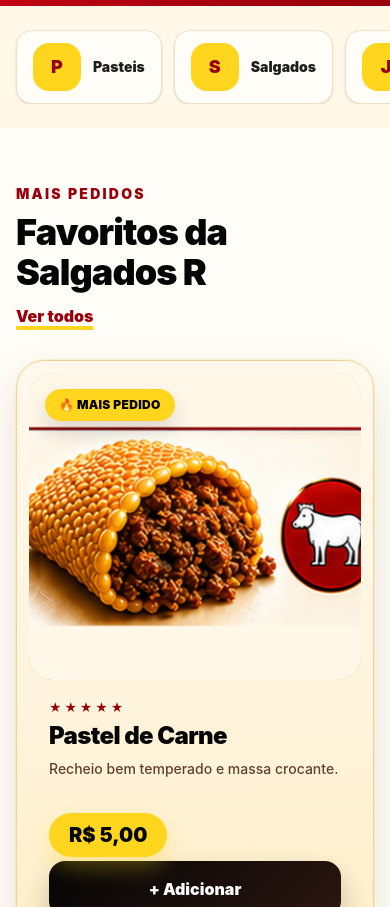
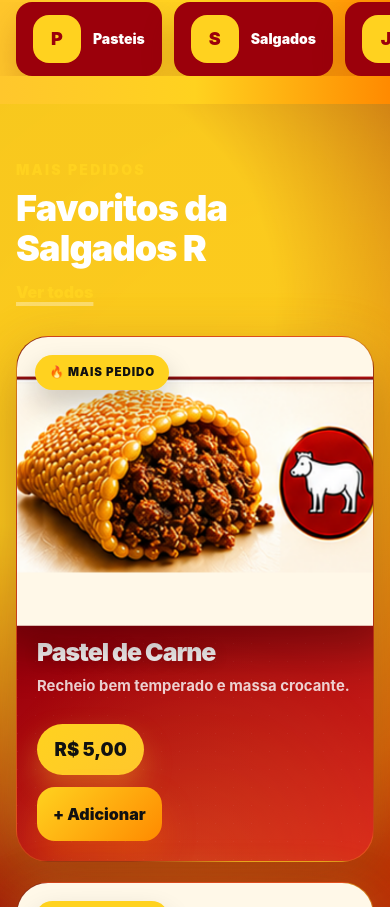
Before and after one commit to leivyfrostbispo1999-commits/salgados-r, a React (Vite) app: page / in a window 390 px wide. Shown: the part 1093-2000 px from the top of the page. Built offline with nearby package versions, Linux system fonts and the light colour scheme.

Commit message:
style: eleva identidade visual publica para padrao premium

```diff
--- a/src/components/PublicHome.tsx
+++ b/src/components/PublicHome.tsx
@@ -35,9 +35,9 @@ const featured = [
     imageAlt: 'Coxinha dourada e crocante',
   },
   {
-    name: 'Suco na Garrafinha',
-    description: 'Suco natural 300 ml para pedido online.',
-    price: 'R$ 4,00',
+    name: 'Suco Natural',
+    description: 'Suco natural gelado.',
+    price: 'A partir de R$ 4,00',
     href: '/cardapio?produto=suco-natural-garrafinha-300ml',
     imageUrl: '/produtos/garrafinha-refil.png',
     imageAlt: 'Garrafinha de suco natural 300 ml',
@@ -79,14 +79,14 @@ function Hero() {
             Salgados quentinhos, pasteis crocantes e sucos gelados.
           </h1>
           <p className="mt-5 max-w-xl text-lg font-bold leading-8 text-white/85">
-            Monte seu pedido em poucos cliques, veja os precos e confirme pelo WhatsApp oficial da Salgados R.
+            Escolha, peça e confirme pelo WhatsApp.
           </p>
           <div className="mt-8 flex flex-col gap-3 sm:flex-row">
             <a
               href="/cardapio"
               className="rounded-full bg-[#FFD51E] px-7 py-4 text-center text-base font-black text-[#050505] shadow-lg transition hover:scale-[1.02] hover:bg-[#FFE047] focus:outline-none focus:ring-4 focus:ring-[#FFD51E]/50"
             >
-              Ver cardapio
+              Pedir agora
             </a>
             <a
               href="/#refil"
@@ -97,7 +97,7 @@ function Hero() {
           </div>
           <div className="mt-8 flex flex-wrap gap-3">
             <span className="rounded-full bg-white/15 px-4 py-2 text-sm font-black text-white">a partir de R$ 4,00</span>
-            <span className="rounded-full bg-white/15 px-4 py-2 text-sm font-black text-white">suco natural 300 ml</span>
+            <span className="rounded-full bg-white/15 px-4 py-2 text-sm font-black text-white">suco natural gelado</span>
           </div>
         </div>
 
@@ -125,16 +125,16 @@ function Hero() {
 
 function CategoryStripHome() {
   return (
-    <section className="bg-[#FFF8E8] py-6">
+    <section className="bg-[linear-gradient(90deg,#FFC72C,#FFD21F,#FF8A00)] py-7">
       <div className="mx-auto max-w-7xl overflow-x-auto px-4 sm:px-6">
         <div className="flex min-w-max gap-3">
           {categories.map((category) => (
             <a
               key={category.label}
               href={category.href}
-              className="group flex min-w-32 items-center gap-3 rounded-2xl border border-[#EFE0C8] bg-[#FFFDF7] px-4 py-3 shadow-sm transition hover:-translate-y-0.5 hover:border-[#FFD51E] hover:shadow-md focus:outline-none focus:ring-4 focus:ring-[#FFD51E]/50"
+              className="group flex min-w-32 items-center gap-3 rounded-2xl border border-[#9B000B]/10 bg-[#9B000B] px-4 py-3 text-white shadow-[0_18px_34px_rgba(110,0,8,0.20)] transition hover:-translate-y-0.5 hover:bg-[#6E0008] hover:shadow-md focus:outline-none focus:ring-4 focus:ring-white/50"
             >
-              <span className="grid h-12 w-12 place-items-center rounded-2xl bg-[#FFD51E] text-lg font-black text-[#99000D]">
+              <span className="grid h-12 w-12 place-items-center rounded-2xl bg-[#FFD21F] text-lg font-black text-[#9B000B]">
                 {category.mark}
               </span>
               <span className="text-sm font-black">{category.label}</span>
@@ -148,14 +148,14 @@ function CategoryStripHome() {
 
 function FeaturedHome() {
   return (
-    <section className="bg-[#FFFDF7] py-14">
+    <section className="sr-hot-bg py-14 text-white">
       <div className="mx-auto max-w-7xl px-4 sm:px-6">
         <div className="flex flex-col gap-3 sm:flex-row sm:items-end sm:justify-between">
           <div>
-            <p className="text-sm font-black uppercase tracking-[0.16em] text-[#99000D]">Mais pedidos</p>
-            <h2 className="mt-2 text-4xl font-black tracking-tight text-[#050505]">Favoritos da Salgados R</h2>
+            <p className="text-sm font-black uppercase tracking-[0.16em] text-[#FFD21F]">Mais pedidos</p>
+            <h2 className="mt-2 text-4xl font-black tracking-tight text-white">Favoritos da Salgados R</h2>
           </div>
-          <a href="/cardapio" className="font-black text-[#99000D] underline decoration-[#FFD51E] decoration-4 underline-offset-4">
+          <a href="/cardapio" className="font-black text-[#FFD21F] underline decoration-white/35 decoration-4 underline-offset-4">
             Ver todos
           </a>
         </div>
@@ -164,35 +164,34 @@ function FeaturedHome() {
           {featured.map((item) => (
             <article
               key={item.name}
-              className="group flex h-full flex-col overflow-hidden rounded-[28px] border border-[#F0D39B] bg-[linear-gradient(180deg,#FFF8EC_0%,#FFF4DD_58%,#FFEFC8_100%)] p-3 shadow-[0_18px_44px_rgba(83,38,0,0.12),0_0_0_1px_rgba(255,213,30,0.16)] transition duration-[250ms] hover:-translate-y-1 hover:shadow-[0_26px_70px_rgba(139,0,8,0.20),0_0_30px_rgba(255,213,30,0.16)]"
+              className="sr-food-card"
             >
-              <div className="relative overflow-hidden rounded-[24px] bg-[radial-gradient(circle_at_50%_38%,#FFFDF7_0,#FFE7A3_46%,#F4B51A_100%)]">
-                <div className="absolute inset-x-8 bottom-6 h-9 rounded-full bg-black/18 blur-xl transition duration-[250ms] group-hover:bg-black/24" />
+              <div className="sr-food-media">
                 <img
                   src={item.imageUrl}
                   alt={item.imageAlt}
                   width="900"
                   height="640"
                   loading="lazy"
-                  className="relative aspect-[1.08/1] w-full object-cover object-center drop-shadow-[0_18px_18px_rgba(75,35,0,0.18)] transition duration-[250ms] group-hover:scale-[1.045]"
+                  className="sr-food-image"
                 />
-                <span className="absolute left-4 top-4 rounded-full bg-[#FFD51E] px-3.5 py-2 text-xs font-black uppercase tracking-wide text-[#050505] shadow-[0_10px_22px_rgba(0,0,0,0.14)]">
+                <span className="sr-food-badge">
                   🔥 Mais pedido
                 </span>
               </div>
-              <div className="flex flex-1 flex-col p-5">
-                <p className="text-xs font-black tracking-[0.24em] text-[#99000D]">★★★★★</p>
-                <h3 className="mt-2 text-2xl font-black leading-[1.02] tracking-tight text-[#050505]">{item.name}</h3>
-                <p className="mt-2 min-h-12 text-sm font-medium leading-6 text-[#5F4030]">{item.description}</p>
+              <div className="sr-food-body">
+                <p className="text-xs font-black tracking-[0.24em] text-[#FFD21F]">★★★★★</p>
+                <h3 className="sr-food-name">{item.name}</h3>
+                <p className="sr-food-description">{item.description}</p>
                 <div className="mt-auto pt-4">
                   <div className="mb-3">
-                    <span className="rounded-full bg-[#FFD51E] px-5 py-2.5 text-xl font-black text-[#050505] shadow-[0_10px_22px_rgba(255,213,30,0.32)]">
+                    <span className="sr-food-price">
                       {item.price}
                     </span>
                   </div>
                   <a
                     href={item.href}
-                    className="block min-h-14 rounded-2xl bg-[linear-gradient(135deg,#050505,#2A1610)] px-5 py-4 text-center text-base font-black text-white shadow-[0_14px_28px_rgba(5,5,5,0.22)] transition duration-[250ms] hover:scale-[1.015] hover:bg-[#99000D] focus:outline-none focus:ring-4 focus:ring-[#FFD51E]/50"
+                    className="sr-food-action focus:outline-none focus:ring-4 focus:ring-[#FFD51E]/50"
                   >
                     + Adicionar
                   </a>
@@ -208,7 +207,7 @@ function FeaturedHome() {
 
 function HowItWorksHome() {
   return (
-    <section id="como-pedir" className="scroll-mt-24 bg-[#FFF8E8] py-14">
+    <section id="como-pedir" className="scroll-mt-24 bg-[#FFC72C] py-14">
       <div className="mx-auto max-w-7xl px-4 sm:px-6">
         <p className="text-sm font-black uppercase tracking-[0.16em] text-[#99000D]">Como funciona</p>
         <h2 className="mt-2 text-4xl font-black tracking-tight text-[#050505]">Pedido rapido, sem complicar.</h2>
@@ -230,18 +229,18 @@ function HowItWorksHome() {
 
 function RefillBannerHome() {
   return (
-    <section id="refil" className="scroll-mt-24 bg-[#FFF8E8] pb-14">
+    <section id="refil" className="scroll-mt-24 bg-[#FFC72C] pb-14">
       <div className="mx-auto max-w-7xl px-4 sm:px-6">
-        <div className="grid gap-5 overflow-hidden rounded-[2rem] bg-[linear-gradient(135deg,#FFD51E,#FFF3B0)] p-6 shadow-[0_18px_48px_rgba(139,0,8,0.12)] sm:p-8 lg:grid-cols-[1fr_auto] lg:items-center">
+        <div className="grid gap-5 overflow-hidden rounded-[2rem] bg-[linear-gradient(135deg,#6E0008,#DA291C_58%,#FF8A00)] p-6 text-white shadow-[0_24px_60px_rgba(110,0,8,0.28)] sm:p-8 lg:grid-cols-[1fr_auto] lg:items-center">
           <div>
-            <p className="text-sm font-black uppercase tracking-[0.16em] text-[#99000D]">Refil de sucos naturais</p>
-            <h2 className="mt-2 text-3xl font-black tracking-tight text-[#050505]">R$ 1,00 a cada 100 ml.</h2>
-            <p className="mt-2 max-w-2xl text-sm font-bold leading-6 text-[#4A3329]">
-              Garrafinha de 300 ml por R$ 4,00. Refil no balcao para nossa garrafa ou a sua.
+            <p className="text-sm font-black uppercase tracking-[0.16em] text-[#FFD21F]">Refil de sucos naturais</p>
+            <h2 className="mt-2 text-3xl font-black tracking-tight text-white">A partir de R$ 4,00.</h2>
+            <p className="mt-2 max-w-2xl text-sm font-bold leading-6 text-white/85">
+              Goiaba e maracuja geladinhos para acompanhar seus salgados.
             </p>
           </div>
-          <a href="/cardapio?categoria=refil" className="rounded-xl bg-[#050505] px-6 py-4 text-center font-black text-white transition hover:bg-[#99000D] focus:outline-none focus:ring-4 focus:ring-white/70">
-            Ver detalhes
+          <a href="/cardapio?categoria=refil" className="rounded-2xl bg-[#FFD21F] px-6 py-4 text-center font-black text-[#111111] shadow-[0_18px_34px_rgba(255,210,31,0.32)] transition hover:scale-[1.02] focus:outline-none focus:ring-4 focus:ring-white/70">
+            Ver opcoes
           </a>
         </div>
       </div>
--- a/src/index.css
+++ b/src/index.css
@@ -1,6 +1,17 @@
 @import "tailwindcss";
 
 :root {
+  --sr-red: #da291c;
+  --sr-red-dark: #9b000b;
+  --sr-red-deep: #6e0008;
+  --sr-yellow: #ffc72c;
+  --sr-yellow-strong: #ffd21f;
+  --sr-orange: #ff8a00;
+  --sr-black: #111111;
+  --sr-cream: #fff1cf;
+  --sr-radius-xl: 32px;
+  --sr-shadow-card: 0 24px 60px rgba(68, 0, 8, 0.28);
+  --sr-shadow-glow: 0 0 42px rgba(255, 199, 44, 0.28);
   color: #18181b;
   background: #fafafa;
   font-family:
@@ -24,3 +35,182 @@ body {
 * {
   box-sizing: border-box;
 }
+
+.sr-hot-bg {
+  background:
+    radial-gradient(circle at 12% 8%, rgba(255, 210, 31, 0.95) 0 10%, transparent 28%),
+    radial-gradient(circle at 92% 18%, rgba(255, 138, 0, 0.55) 0 10%, transparent 30%),
+    linear-gradient(145deg, var(--sr-red-deep) 0%, var(--sr-red-dark) 40%, var(--sr-red) 100%);
+}
+
+.sr-food-card {
+  position: relative;
+  display: flex;
+  min-height: 430px;
+  overflow: hidden;
+  flex-direction: column;
+  border-radius: var(--sr-radius-xl);
+  border: 1px solid rgba(255, 199, 44, 0.26);
+  color: white;
+  background:
+    radial-gradient(circle at 74% 6%, rgba(255, 210, 31, 0.75) 0 9%, transparent 27%),
+    radial-gradient(circle at 8% 28%, rgba(255, 138, 0, 0.32) 0 8%, transparent 25%),
+    linear-gradient(150deg, var(--sr-red-deep) 0%, var(--sr-red-dark) 45%, var(--sr-red) 100%);
+  box-shadow: var(--sr-shadow-card), var(--sr-shadow-glow);
+  isolation: isolate;
+  transition:
+    transform 250ms ease,
+    box-shadow 250ms ease,
+    filter 250ms ease;
+}
+
+.sr-food-card::before {
+  position: absolute;
+  inset: 0;
+  z-index: -1;
+  background-image:
+    linear-gradient(135deg, rgba(255, 255, 255, 0.07) 0 1px, transparent 1px),
+    radial-gradient(circle at 50% 100%, rgba(255, 199, 44, 0.24), transparent 42%);
+  background-size: 18px 18px, auto;
+  content: "";
+  opacity: 0.7;
+}
+
+.sr-food-card:hover {
+  transform: translateY(-6px);
+  box-shadow: 0 32px 80px rgba(68, 0, 8, 0.34), 0 0 54px rgba(255, 199, 44, 0.36);
+}
+
+.sr-food-media {
+  position: relative;
+  min-height: 250px;
+  overflow: visible;
+}
+
+.sr-food-media::after {
+  position: absolute;
+  right: 8%;
+  bottom: 16px;
+  left: 8%;
+  height: 34px;
+  border-radius: 999px;
+  background: rgba(17, 17, 17, 0.38);
+  content: "";
+  filter: blur(18px);
+}
+
+.sr-food-image {
+  position: relative;
+  z-index: 1;
+  width: 100%;
+  height: 275px;
+  object-fit: cover;
+  object-position: center;
+  transform: scale(1.1);
+  filter: drop-shadow(0 24px 20px rgba(20, 0, 0, 0.32));
+  transition: transform 250ms ease, filter 250ms ease;
+}
+
+.sr-food-card:hover .sr-food-image {
+  transform: scale(1.15);
+  filter: drop-shadow(0 30px 24px rgba(20, 0, 0, 0.38));
+}
+
+.sr-food-badge {
+  position: absolute;
+  top: 18px;
+  left: 18px;
+  z-index: 2;
+  border-radius: 999px;
+  background: var(--sr-yellow-strong);
+  color: var(--sr-black);
+  box-shadow: 0 14px 28px rgba(17, 17, 17, 0.2);
+  font-size: 0.72rem;
+  font-weight: 950;
+  letter-spacing: 0.08em;
+  padding: 0.55rem 0.9rem;
+  text-transform: uppercase;
+}
+
+.sr-food-body {
+  display: flex;
+  flex: 1;
+  flex-direction: column;
+  gap: 12px;
+  padding: 0 20px 20px;
+}
+
+.sr-food-name {
+  color: #fff;
+  font-size: clamp(1.55rem, 5vw, 2.25rem);
+  font-weight: 950;
+  letter-spacing: -0.04em;
+  line-height: 0.98;
+  text-shadow: 0 2px 14px rgba(0, 0, 0, 0.18);
+}
+
+.sr-food-description {
+  max-width: 24rem;
+  overflow: hidden;
+  color: rgba(255, 255, 255, 0.82);
+  display: -webkit-box;
+  font-size: 0.93rem;
+  font-weight: 650;
+  line-height: 1.35;
+  -webkit-box-orient: vertical;
+  -webkit-line-clamp: 1;
+}
+
+.sr-food-price {
+  display: inline-flex;
+  width: fit-content;
+  align-items: center;
+  border-radius: 999px;
+  background: linear-gradient(135deg, var(--sr-yellow-strong), var(--sr-yellow));
+  color: var(--sr-black);
+  box-shadow: 0 14px 28px rgba(255, 199, 44, 0.34);
+  font-size: 1.15rem;
+  font-weight: 950;
+  padding: 0.72rem 1.1rem;
+  transition: transform 250ms ease, box-shadow 250ms ease;
+}
+
+.sr-food-card:hover .sr-food-price {
+  transform: translateY(-1px);
+  box-shadow: 0 18px 34px rgba(255, 199, 44, 0.52);
+}
+
+.sr-food-action {
+  display: inline-flex;
+  min-height: 54px;
+  align-items: center;
+  justify-content: center;
+  border-radius: 18px;
+  background: linear-gradient(135deg, var(--sr-yellow-strong), var(--sr-orange));
+  color: var(--sr-black);
+  box-shadow: 0 18px 34px rgba(255, 138, 0, 0.28);
+  font-size: 1rem;
+  font-weight: 950;
+  padding: 0.9rem 1rem;
+  transition:
+    transform 250ms ease,
+    box-shadow 250ms ease,
+    filter 250ms ease;
+}
+
+.sr-food-action:hover {
+  transform: translateY(-2px);
+  box-shadow: 0 22px 42px rgba(255, 138, 0, 0.36);
+  filter: saturate(1.08);
+}
+
+.sr-food-action:active {
+  transform: translateY(1px) scale(0.99);
+}
+
+.sr-food-action:disabled {
+  cursor: not-allowed;
+  background: rgba(255, 255, 255, 0.28);
+  color: rgba(255, 255, 255, 0.65);
+  box-shadow: none;
+}
```
Also changed, not shown: src/components/Footer.tsx (+8 -8 lines), src/components/PublicOrderFlow.tsx (+57 -74 lines).
